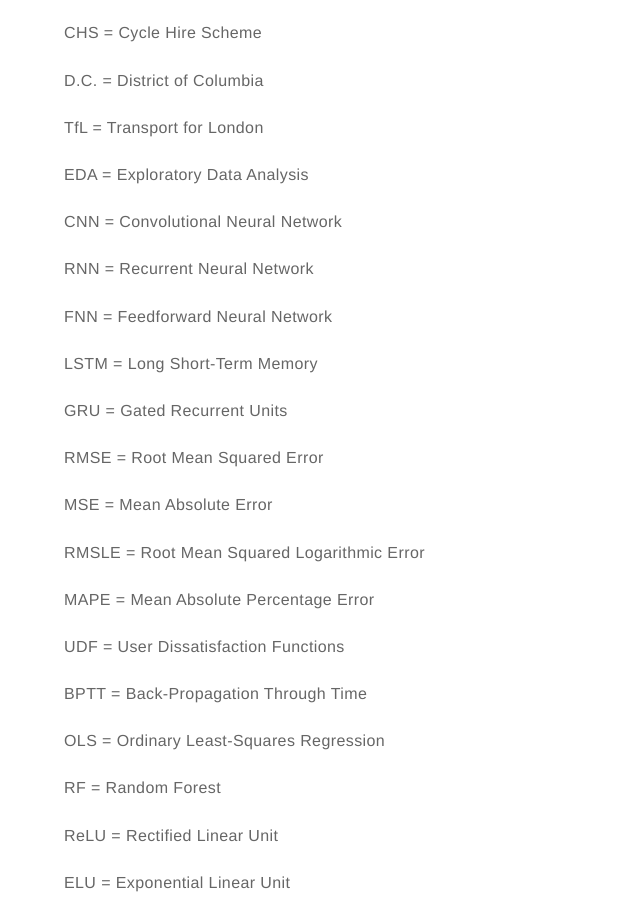
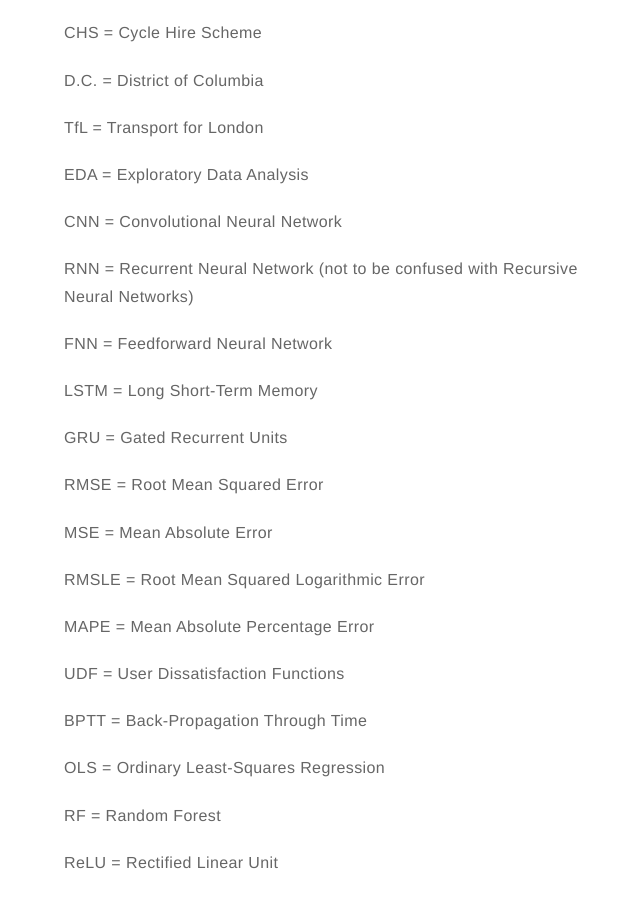
Before and after one commit to dljubenk/dljubenk.github.io, a Jekyll site: the page built from _posts/2019-02-06-literature-study.markdown, in a window 1280 px wide and 900 px high, scrolled down 402 px. Shown: the whole window, without its empty margins (296-936 px from the left). Built offline with Jekyll 4.4.1, drawn with Linux system fonts in a browser that asks for light colours; emoji names are drawn with the system emoji font; comment, search, counter and statistics services are not loaded.

Commit message:
Update 2019-02-06-literature-study.markdown

```diff
--- a/_posts/2019-02-06-literature-study.markdown
+++ b/_posts/2019-02-06-literature-study.markdown
@@ -36,7 +36,7 @@ EDA = Exploratory Data Analysis
 
 CNN = Convolutional Neural Network
 
-RNN = Recurrent Neural Network
+RNN = Recurrent Neural Network (not to be confused with Recursive Neural Networks)
 
 FNN = Feedforward Neural Network
 
```
